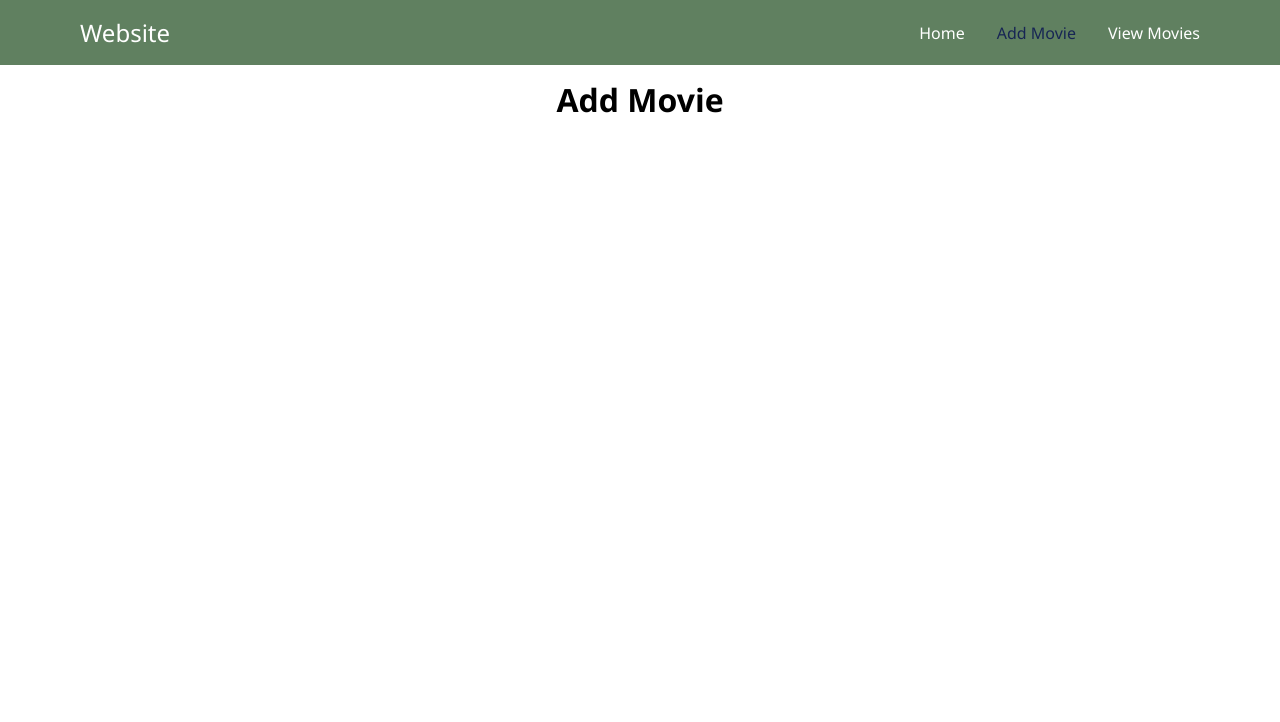
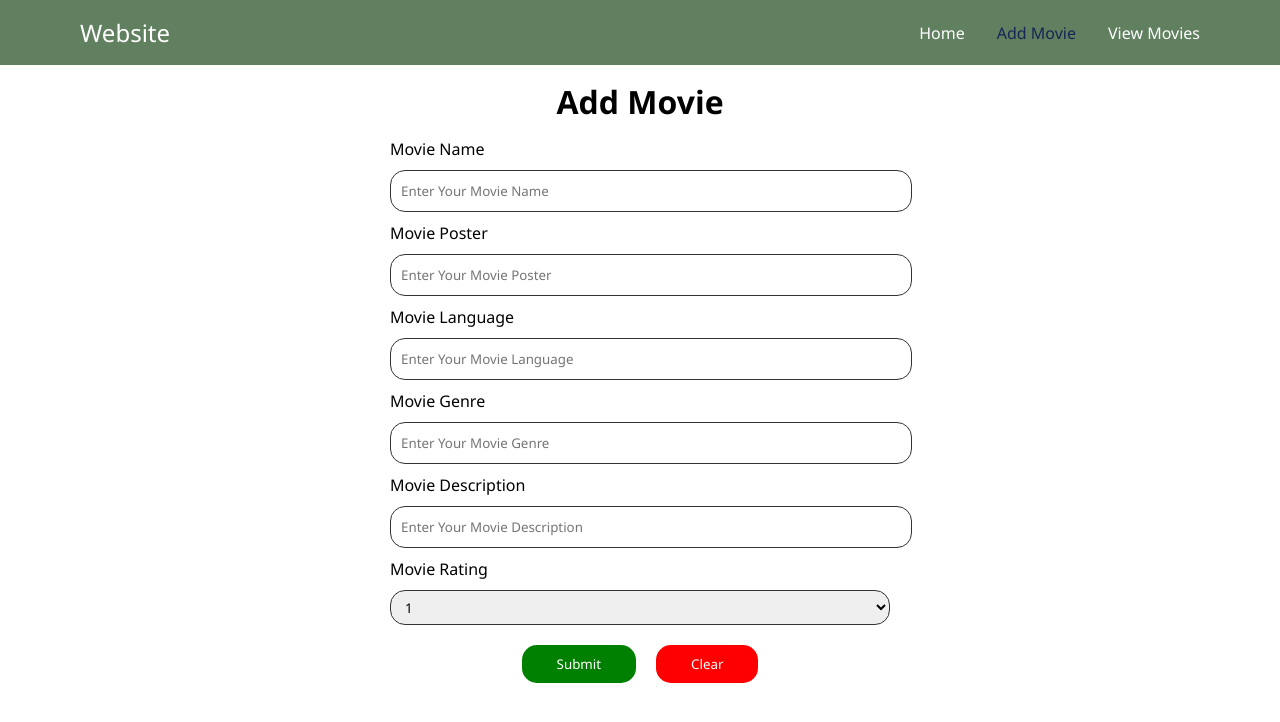
Before and after one commit to jayprakashcs12/movies-app, a React (Vite) app: page /add-movie in a window 1280 px wide. Shown: the top 722 px of the page. Built offline with nearby package versions, Linux system fonts and the light colour scheme.

Commit message:
add movie code

```diff
--- /dev/null
+++ b/db.json
@@ -0,0 +1,5 @@
+{
+    "movies": [
+
+    ]
+}
--- a/package.json
+++ b/package.json
@@ -10,6 +10,8 @@
     "preview": "vite preview"
   },
   "dependencies": {
+    "axios": "^1.7.2",
+    "json-server": "^1.0.0-beta.0",
     "react": "^18.2.0",
     "react-dom": "^18.2.0",
     "react-router-dom": "^6.23.1"
--- a/src/assets/css/home.css
+++ b/src/assets/css/home.css
@@ -1,3 +1,58 @@
+.pro-container {
+    margin: 0 auto;
+    width: 500px;
+}
+
 .pro-head {
     text-align: center;
+    margin: 3% 0;
 }
+
+.pro-label, .pro-input {
+    display: block;
+}
+
+.pro-input {
+    padding: 10px;
+    height: 20px;
+}
+
+.pro-select {
+    height: 35px;
+    padding: 0 10px;
+}
+
+.pro-input, .pro-select {
+    border: 1px solid #333;
+    width: 100%;
+}
+
+.btn-div {
+    display: flex;
+    justify-content: center;
+}
+
+.pro-input, .pro-select, .btn-div {
+    margin: 10px 0;
+}
+
+.act-btn {
+    padding: 10px 35px;
+    cursor: pointer;
+    color: #fff;
+    margin: 0 2%;
+    border: none;
+}
+
+.pro-input, .pro-select, .act-btn {
+    border-radius: 15px;
+    outline: none;
+}
+
+.post-btn {
+    background-color:#008000;
+}
+
+.reset-btn {
+    background-color: #ff0000;
+}
--- a/src/components/AddMovie/index.jsx
+++ b/src/components/AddMovie/index.jsx
@@ -1,4 +1,5 @@
-import React, { useEffect } from 'react'
+import React, { useEffect } from 'react';
+import axiosInstance from '../../helpers/axiosInstance';
 
 const index = () => {
 
@@ -8,8 +9,38 @@ const index = () => {
 
     return (
 
-        <div>
+        <div className="pro-container">
             <h1 className="pro-head">Add Movie</h1>
+            <form action="" method='post'>
+                <label className='pro-label' htmlFor="mname"> Movie Name </label>
+                <input type="text" className='pro-input' placeholder='Enter Your Movie Name' />
+
+                <label className='pro-label' htmlFor="mposter"> Movie Poster </label>
+                <input type="text" className='pro-input' placeholder='Enter Your Movie Poster' />
+
+                <label className='pro-label' htmlFor="mlanguage"> Movie Language </label>
+                <input type="text" className='pro-input' placeholder='Enter Your Movie Language' />
+
+                <label className='pro-label' htmlFor="menre"> Movie Genre </label>
+                <input type="text" className='pro-input' placeholder='Enter Your Movie Genre' />
+
+                <label className='pro-label' htmlFor="mdesc"> Movie Description </label>
+                <input type="text" className='pro-input' placeholder='Enter Your Movie Description' />
+
+                <label className='pro-label' htmlFor="mrating"> Movie Rating </label>
+                <select className='pro-select' name="mrating" id="">
+                    <option value="1">1</option>
+                    <option value="2">2</option>
+                    <option value="3">3</option>
+                    <option value="4">4</option>
+                    <option value="5">5</option>
+                </select>
+
+                <div className="btn-div">
+                    <button className='act-btn post-btn'>Submit</button>
+                    <button className='act-btn reset-btn'>Clear</button>
+                </div>
+            </form>
         </div>
     )
 }
--- /dev/null
+++ b/src/helpers/axiosInstance.js
@@ -0,0 +1,7 @@
+import axios from 'axios';
+
+let baseURL = "http://localhost:3000/";
+
+let axiosInstance = axios.create({baseURL: baseURL });
+
+export default axiosInstance;
```
Also changed, not shown: 1 other file (tests, documents, lock files or other folders).
